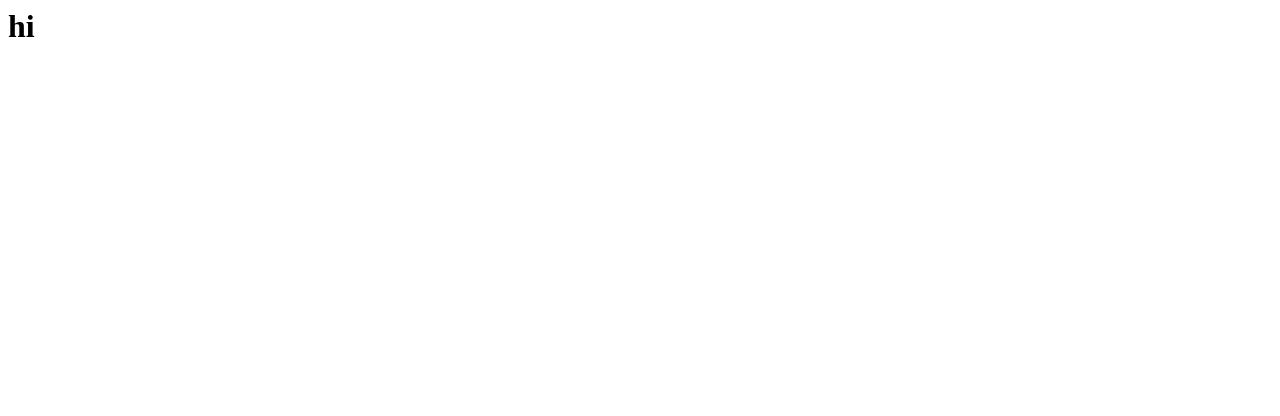
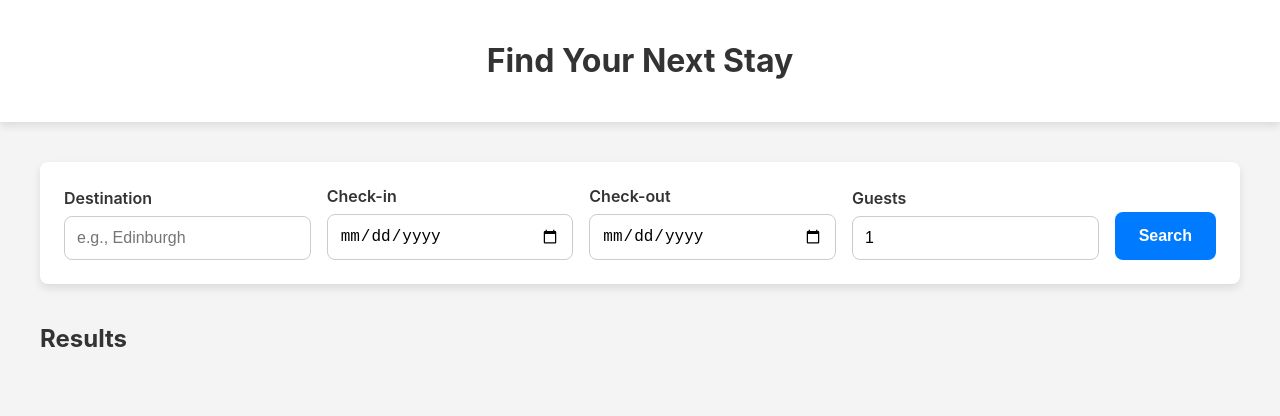
Before and after one commit to harrisabdullah/F28WP-CW, a website: page public/search/index.html in a window 1280 px wide. Drawn offline with Linux system fonts and the light colour scheme.

Commit message:
feat: Add initial structure for hotel search page

```diff
--- a/public/search/index.html
+++ b/public/search/index.html
@@ -1 +1,47 @@
-<h1>hi</h1>
+<!DOCTYPE html>
+<html lang="en">
+<head>
+    <meta charset="UTF-8">
+    <meta name="viewport" content="width=device-width, initial-scale=1.0">
+    <title>Search Hotels</title>
+    <link rel="stylesheet" href="style.css">
+    <script src="script.js" defer></script>
+</head>
+<body>
+
+    <header>
+        <h1>Find Your Next Stay</h1>
+    </header>
+
+    <main>
+        <section class="search-container">
+            <form id="search-form">
+                <div class="form-group">
+                    <label for="destination">Destination</label>
+                    <input type="text" id="destination" name="destination" placeholder="e.g., Edinburgh" required>
+                </div>
+                <div class="form-group">
+                    <label for="check-in">Check-in</label>
+                    <input type="date" id="check-in" name="check-in" required>
+                </div>
+                <div class="form-group">
+                    <label for="check-out">Check-out</label>
+                    <input type="date" id="check-out" name="check-out" required>
+                </div>
+                <div class="form-group">
+                    <label for="guests">Guests</label>
+                    <input type="number" id="guests" name="guests" min="1" value="1" required>
+                </div>
+                <button type="submit" class="search-button">Search</button>
+            </form>
+        </section>
+
+        <section id="results-container">
+            <h2>Results</h2>
+            <div id="results-grid">
+                </div>
+        </section>
+    </main>
+
+</body>
+</html>
--- a/public/search/script.js
+++ b/public/search/script.js
@@ -0,0 +1,82 @@
+/// Wait for the entire HTML document to be loaded before running the script
+document.addEventListener('DOMContentLoaded', () => {
+
+    // Get references to the HTML elements we need
+    const searchForm = document.getElementById('search-form');
+    const resultsContainer = document.getElementById('results-grid');
+
+    // Add an event listener for the form's 'submit' event
+    searchForm.addEventListener('submit', (event) => {
+        // Prevent the form from doing its default behavior (refreshing the page)
+        event.preventDefault();
+
+        // 1. Get the values from the form inputs
+        const destination = document.getElementById('destination').value;
+        const checkIn = document.getElementById('check-in').value;
+        const checkOut = document.getElementById('check-out').value;
+        const guests = document.getElementById('guests').value;
+
+        // 2. (For now) Log the data to the console to make sure it's working
+        console.log('Search criteria:', {
+            destination,
+            checkIn,
+            checkOut,
+            guests
+        });
+
+        // 3. This is where you will call your API
+        // Your group members working on the API will tell you how to
+        // use 'fetch' to send this data and get results.
+
+        // Example of what the API call might look like:
+        /*
+        fetch(`https://your-group-api.com/search?dest=${destination}&checkin=${checkIn}&checkout=${checkOut}`)
+            .then(response => response.json())
+            .then(data => {
+                // 'data' is the list of hotels from the API
+                displayResults(data);
+            })
+            .catch(error => {
+                console.error('Error fetching search results:', error);
+                resultsContainer.innerHTML = '<p>Sorry, something went wrong. Please try again.</p>';
+            });
+        */
+
+        // For testing, you can add a fake result:
+        resultsContainer.innerHTML = `
+            <article class="hotel-card">
+                <h3>Test Hotel in ${destination}</h3>
+                <p>Check-in: ${checkIn}</p>
+                <p>Guests: ${guests}</p>
+            </article>
+        `;
+
+    });
+
+    // 4. A function to display the results (you'll use this with your API)
+    function displayResults(hotels) {
+        // Clear any previous results
+        resultsContainer.innerHTML = '';
+
+        if (hotels.length === 0) {
+            resultsContainer.innerHTML = '<p>No hotels found matching your criteria.</p>';
+            return;
+        }
+
+        // Loop through each hotel in the results and create an HTML card for it
+        hotels.forEach(hotel => {
+            const hotelCard = document.createElement('article');
+            hotelCard.className = 'hotel-card'; // Add a class for styling
+
+            hotelCard.innerHTML = `
+                <img src="${hotel.imageUrl}" alt="${hotel.name}">
+                <h3>${hotel.name}</h3>
+                <p>${hotel.location}</p>
+                <p><strong>£${hotel.pricePerNight}</strong> / night</p>
+            `;
+
+            resultsContainer.appendChild(hotelCard);
+        });
+    }
+
+});
--- a/public/search/style.css
+++ b/public/search/style.css
@@ -0,0 +1,105 @@
+/* Using CSS variables for easy-to-change colors */
+:root {
+    --primary-color: #007bff;
+    --light-gray: #f4f4f4;
+    --dark-gray: #333;
+    --border-radius: 8px;
+    --box-shadow: 0 4px 8px rgba(0,0,0,0.1);
+}
+
+body {
+    font-family: -apple-system, BlinkMacSystemFont, "Segoe UI", Roboto, sans-serif;
+    margin: 0;
+    padding: 0;
+    background-color: var(--light-gray);
+    color: var(--dark-gray);
+}
+
+header {
+    background-color: white;
+    padding: 20px 40px;
+    box-shadow: var(--box-shadow);
+    text-align: center;
+}
+
+main {
+    max-width: 1200px;
+    margin: 20px auto; /* Centers the content */
+    padding: 20px;
+}
+
+.search-container {
+    background-color: white;
+    padding: 24px;
+    border-radius: var(--border-radius);
+    box-shadow: var(--box-shadow);
+}
+
+/* This uses Flexbox to arrange the form fields nicely */
+#search-form {
+    display: flex;
+    flex-wrap: wrap; /* Allows items to wrap to the next line on small screens */
+    gap: 16px; /* Adds space between form items */
+    align-items: flex-end; /* Aligns items to the bottom */
+}
+
+.form-group {
+    display: flex;
+    flex-direction: column;
+    flex: 1; /* Allows form groups to grow and fill space */
+    min-width: 150px; /* Ensures they don't get too small */
+}
+
+.form-group label {
+    font-weight: 600;
+    margin-bottom: 8px;
+}
+
+.form-group input {
+    padding: 12px;
+    border: 1px solid #ccc;
+    border-radius: var(--border-radius);
+    font-size: 16px;
+}
+
+.search-button {
+    background-color: var(--primary-color);
+    color: white;
+    border: none;
+    padding: 12px 24px;
+    border-radius: var(--border-radius);
+    font-size: 16px;
+    font-weight: 700;
+    cursor: pointer;
+    transition: background-color 0.2s;
+    height: 48px; /* Match input height */
+}
+
+.search-button:hover {
+    background-color: #0056b3;
+}
+
+#results-container {
+    margin-top: 40px;
+}
+
+#results-grid {
+    display: grid;
+    grid-template-columns: 1fr; /* Start with 1 column */
+    gap: 20px;
+}
+
+/* Add media queries for responsiveness */
+@media (min-width: 768px) {
+    #results-grid {
+        /* Go to 2 columns on tablets */
+        grid-template-columns: 1fr 1fr;
+    }
+}
+
+@media (min-width: 1024px) {
+    #results-grid {
+        /* Go to 3 columns on desktops */
+        grid-template-columns: 1fr 1fr 1fr;
+    }
+}
```
Also changed, not shown: 2 other files.
